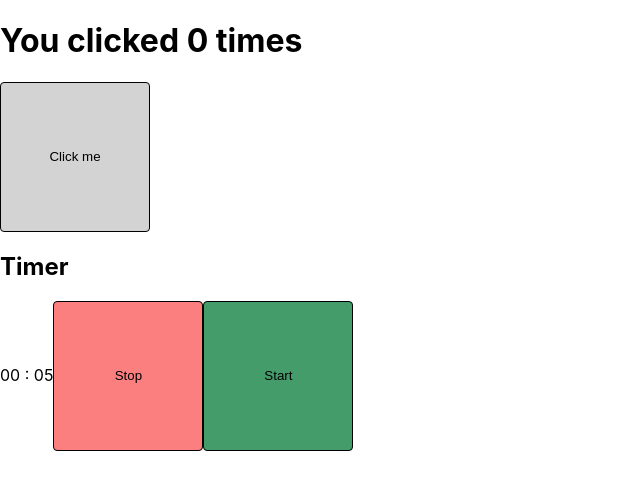
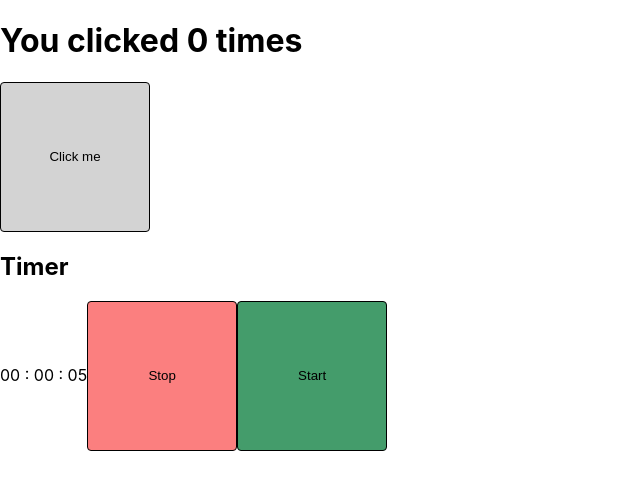
Before and after one commit to sandra-kuczynska/learn-react, a React (Create React App) app: page / in a window 1280 px wide. Shown: the top 490 px of the page, without its empty margins (0-640 px from the left). Built offline with nearby package versions, Linux system fonts and the light colour scheme.

Commit message:
Add hours

```diff
--- a/src/App.js
+++ b/src/App.js
@@ -8,11 +8,12 @@ const Timer = () => {
 
     useEffect(() => {
 
-        if(timerOn) {
+        if (timerOn) {
             setInterval(() => {
                 setSeconds(seconds + 1)
 
-        }, 1000)} else {
+            }, 1000)
+        } else {
             clearInterval()
         }
 
@@ -20,20 +21,22 @@ const Timer = () => {
         return () => clearInterval()
     });
 
-    const stop=()=>{
+    const stop = () => {
         setTimerOn(false)
         clearInterval();
     }
 
-    const start=()=>{
+    const start = () => {
         setTimerOn(true)
     }
 
-    const formatTime = (seconds) => {
-        let minutes = parseInt(seconds / 60)
-        let sec = seconds < 60 ? seconds : (seconds - (60*minutes))
+    const formatTime = (totalSeconds) => {
+        let totalMinutes = Math.floor(totalSeconds / 60);
+        let hours = Math.floor(totalMinutes / 60);
+        let minutes = totalMinutes % 60;
+        let sec = totalSeconds % 60;
 
-        return `${minutes < 10 ? '0' + minutes: minutes} : ${sec < 10 ? '0' + sec : sec}`
+        return `${hours < 10 ? '0' + hours : hours} : ${minutes < 10 ? '0' + minutes : minutes} : ${sec < 10 ? '0' + sec : sec}`
     }
 
     return (
```
Lines whose indentation alone changed are shown as unchanged.
